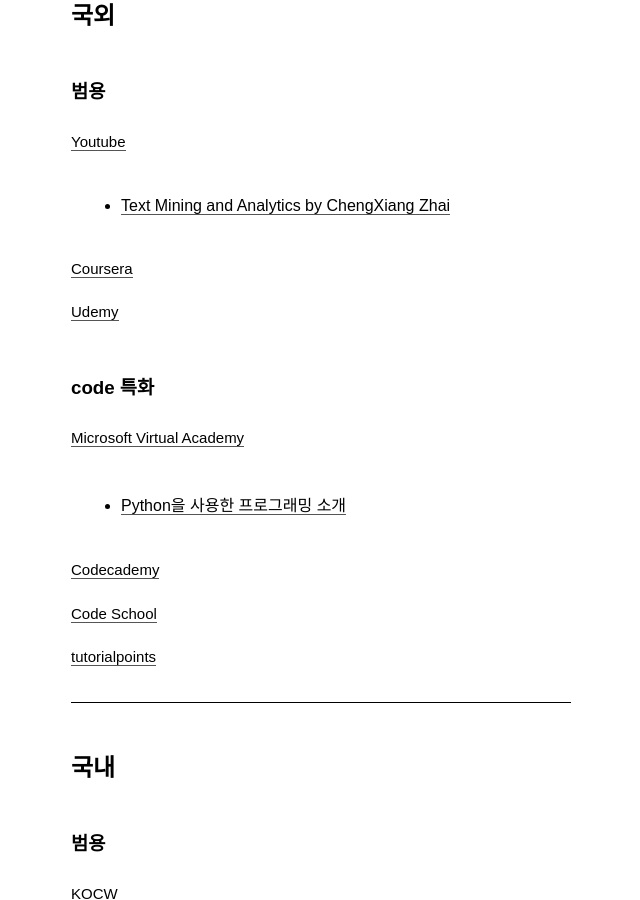
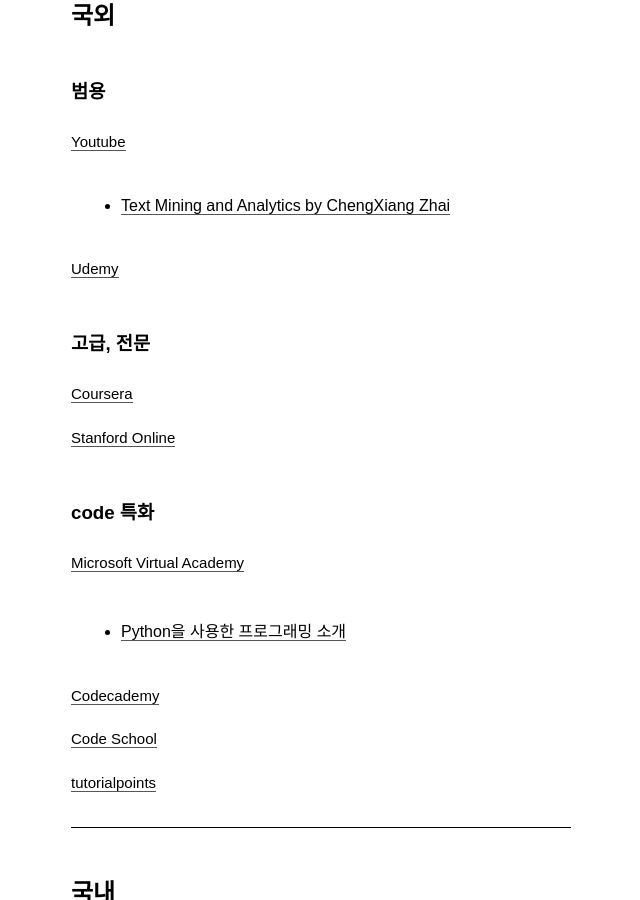
Before and after one commit to pinedance/blog, a Jekyll site: the page built from _posts/2017/01-06/2017-05-08-Learn-via-Online.md, in a window 1280 px wide and 900 px high, scrolled down 835 px. Shown: the whole window, without its empty margins (319-959 px from the left). Built offline with Jekyll 4.4.1, drawn with Linux system fonts in a browser that asks for light colours; some web fonts are replaced; comment, search, counter and statistics services are not loaded.

Commit message:
update post

```diff
--- a/_posts/2017/01-06/2017-05-08-Learn-via-Online.md
+++ b/_posts/2017/01-06/2017-05-08-Learn-via-Online.md
@@ -24,9 +24,15 @@
 
 * [Text Mining and Analytics by ChengXiang Zhai](https://www.youtube.com/playlist?list=PLLssT5z_DsK8Xwnh_0bjN4KNT81bekvtt)
 
+[Udemy](https://www.udemy.com/)
+
+
+### 고급, 전문
+
+
 [Coursera](https://www.coursera.org/)
 
-[Udemy](https://www.udemy.com/)
+[Stanford Online](http://online.stanford.edu/courses)
 
 
 ### code 특화
```
Also changed, not shown: other parts of _posts/2017/01-06/2017-05-08-Learn-via-Online.md (+1 -1 lines).
